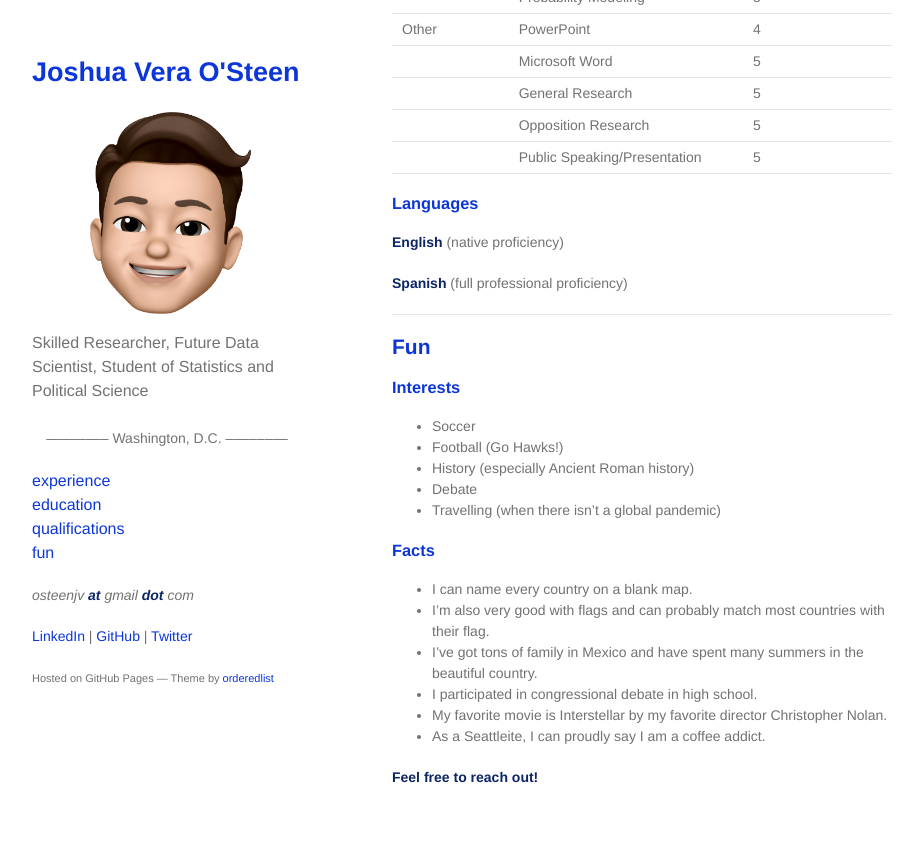
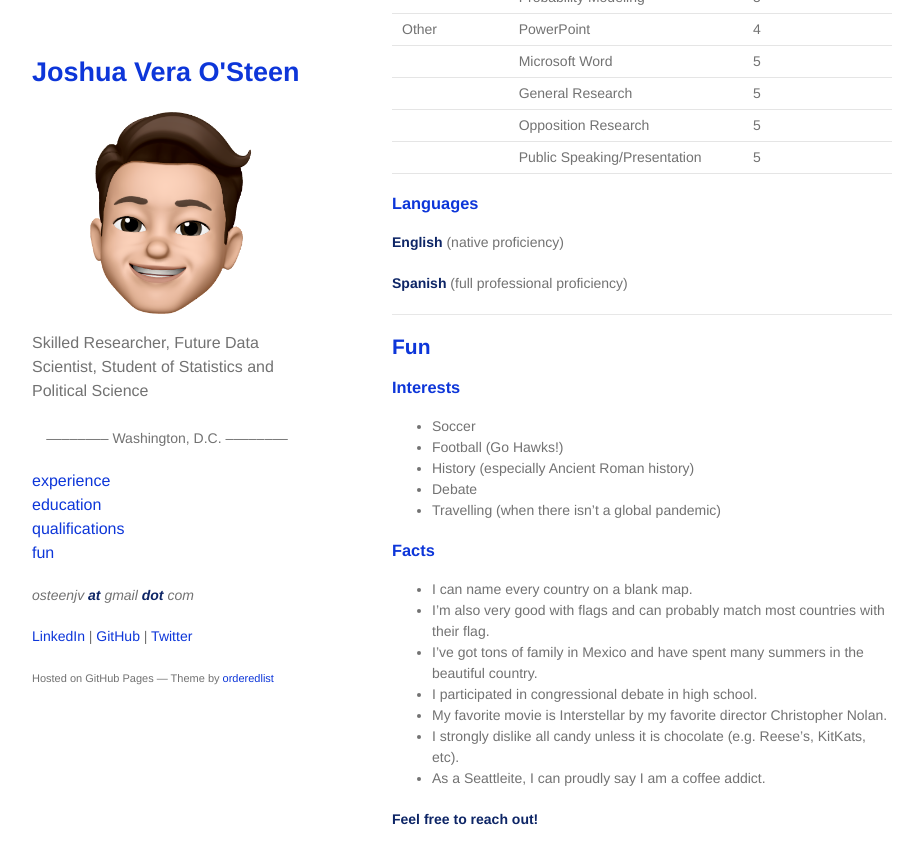
Before and after one commit to JVOsteen/JVOsteen.github.io, a Jekyll site: the page built from index.md, in a window 1280 px wide and 900 px high, scrolled down 2374 px. Shown: the top 864 px of the window, without its empty margins (178-1101 px from the left). Built offline with Jekyll 4.4.1, drawn with Linux system fonts in a browser that asks for light colours; our own code applies the rules of GitHub Pages for plain Markdown files; some of the changed lines change nothing that is shown; some of the changed text lies outside the part shown.

Commit message:
Update index.md

```diff
--- a/index.md
+++ b/index.md
@@ -4,7 +4,7 @@
 ## About me
 I'm a third year student at American University pursuing degrees in Statistics and Political Science with a minor in Data Science. I’m deeply interested and passionate about data science as it relates to politics I hope to integrate both into my career. I plan to graduate in Spring 2022.
 
-I'm interested in **statistical modeling**, **data science**, **voter behavior**, and **legislative behavior**. I'm currently an Undergraduate Research Fellow at American University's [Center for Data Science](https://www.american.edu/spa/data-science/index.cfm). [Learn more about my experience.](./#experience)
+I'm interested in **statistical modeling**, **data science**, **voter behavior**, **legislative behavior**, and the study of **populism**. I'm currently an Undergraduate Research Fellow at American University's [Center for Data Science](https://www.american.edu/spa/data-science/index.cfm). [Learn more about my experience.](./#experience)
 
 In addition to coding, I love doing research and data science. [Check out my research.](./#research)
 
@@ -125,6 +125,7 @@
 * I've got tons of family in Mexico and have spent many summers in the beautiful country.
 * I participated in congressional debate in high school.
 * My favorite movie is Interstellar by my favorite director Christopher Nolan.
+* I strongly dislike all candy unless it is chocolate (e.g. Reese's, KitKats, etc).
 * As a Seattleite, I can proudly say I am a coffee addict.
 
 
```
